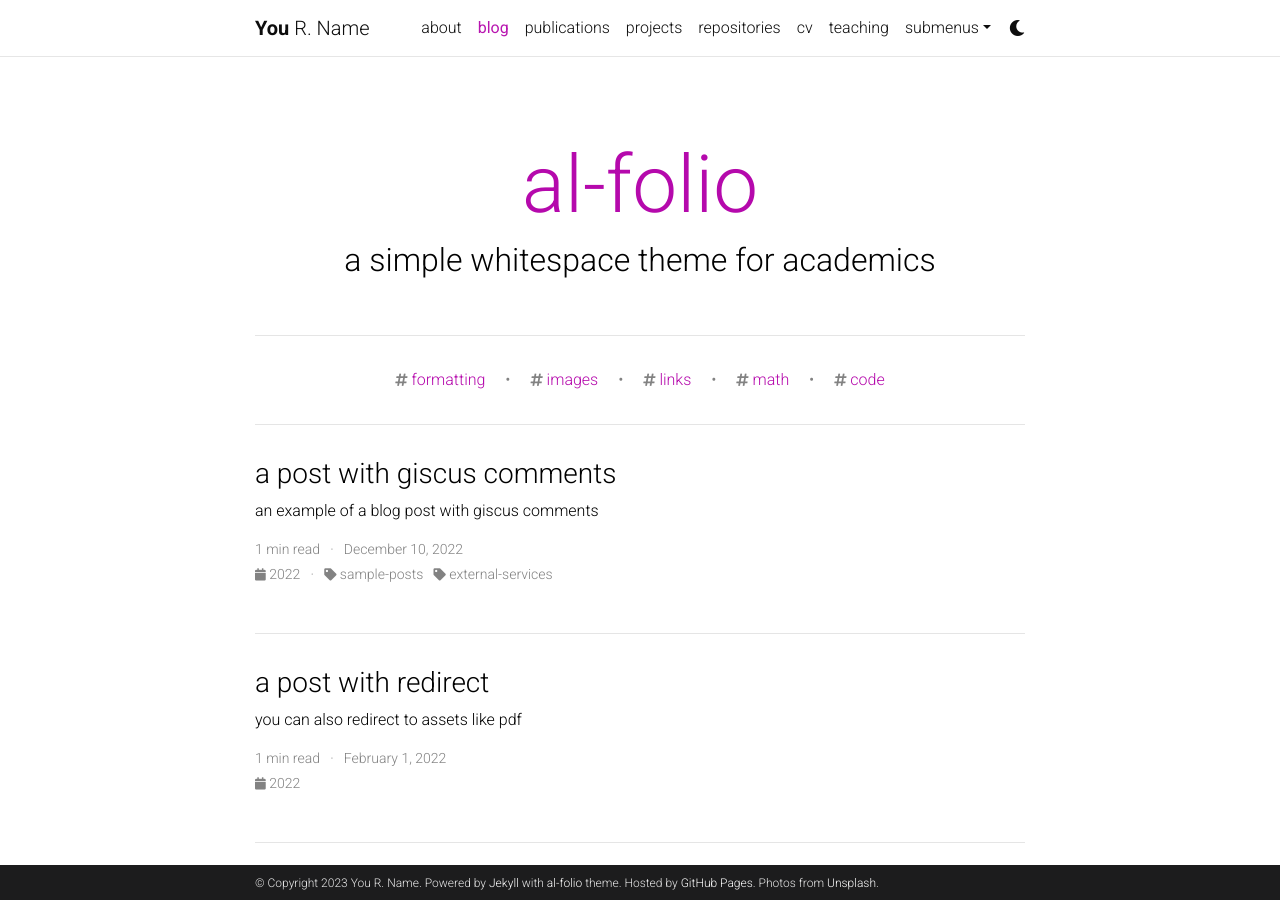
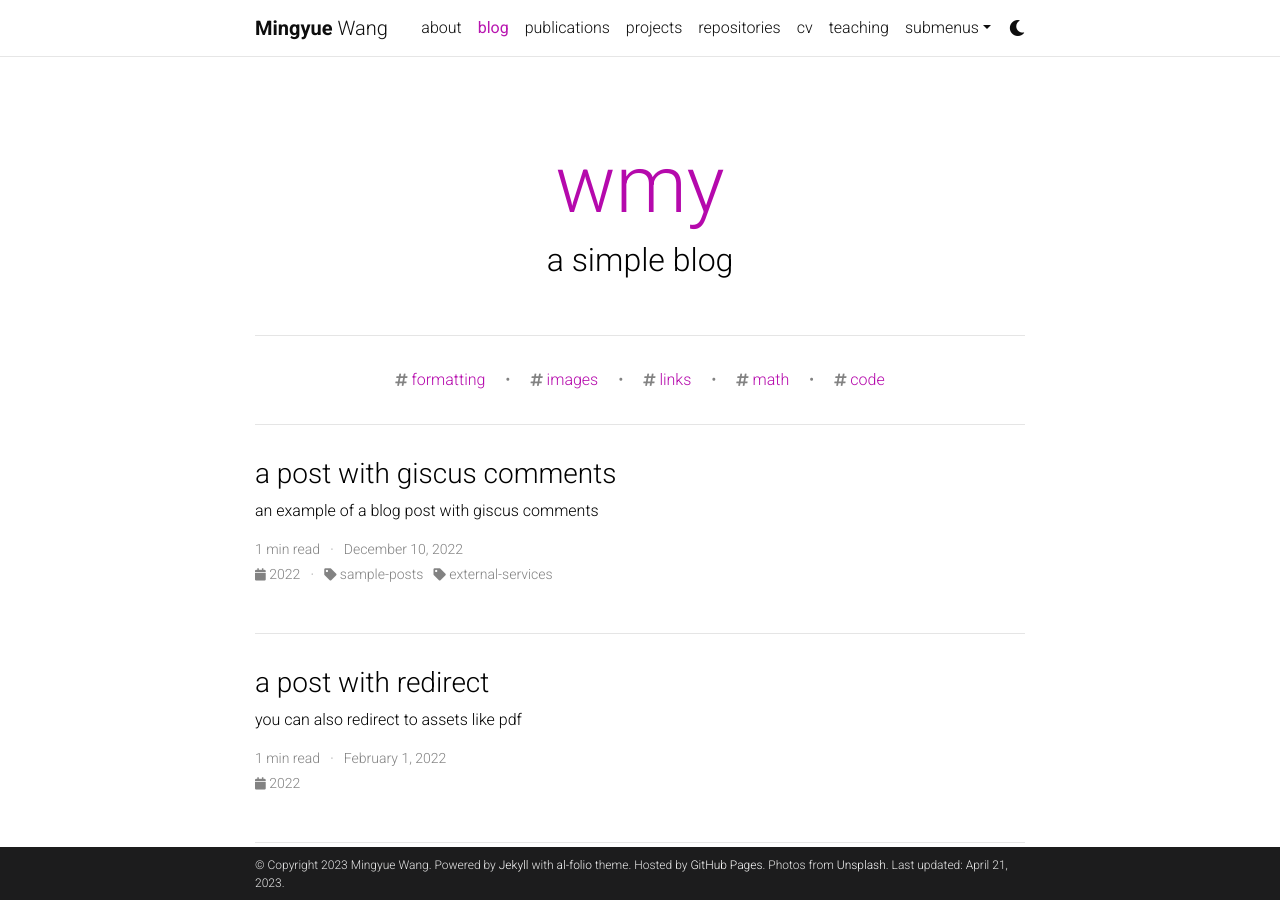
Before and after one commit to wangt99/wangt99.github.io, a Jekyll site: the page built from blog/index.html, in a window 1280 px wide and 900 px high. Built offline with Jekyll 4.4.1, drawn with Linux system fonts in a browser that asks for light colours; the list of posts is cut into pages by our own code; comment, search, counter and statistics services are not loaded; a style sheet for code colours, icons or effects is not loaded.

Commit message:
Update _config.yml

```diff
--- a/_config.yml
+++ b/_config.yml
@@ -3,12 +3,12 @@
 # -----------------------------------------------------------------------------
 
 title: blank # the website title (if blank, full name will be used instead)
-first_name: You
-middle_name: R.
-last_name: Name
+first_name: Mingyue
+middle_name:
+last_name: Wang
 email: you@example.com
 description: > # the ">" symbol means to ignore newlines until "footer_text:"
-  A simple, whitespace theme for academics. Based on [*folio](https://github.com/bogoli/-folio) design.
+  窗边明月’s homepage
 footer_text: >
   Powered by <a href="https://jekyllrb.com/" target="_blank">Jekyll</a> with <a href="https://github.com/alshedivat/al-folio">al-folio</a> theme.
   Hosted by <a href="https://pages.github.com/" target="_blank">GitHub Pages</a>.
@@ -18,9 +18,9 @@
 lang: en # the language of your site (for example: en, fr, cn, ru, etc.)
 icon: ⚛️  # the emoji used as the favicon (alternatively, provide image name in /assets/img/)
 
-url: https://alshedivat.github.io # the base hostname & protocol for your site
-baseurl: /al-folio # the subpath of your site, e.g. /blog/
-last_updated: false # set to true if you want to display last updated in the footer
+url: https://wangt99.github.io # the base hostname & protocol for your site
+baseurl: # the subpath of your site, e.g. /blog/
+last_updated: true # set to true if you want to display last updated in the footer
 impressum_path:  # set to path to include impressum link in the footer, use the same path as permalink in a page, helps to conform with EU GDPR
 
 # -----------------------------------------------------------------------------
@@ -120,9 +120,9 @@
 # Blog
 # -----------------------------------------------------------------------------
 
-blog_name: al-folio # blog_name will be displayed in your blog page
+blog_name: wmy # blog_name will be displayed in your blog page
 blog_nav_title: blog # your blog must have a title for it to be displayed in the nav bar
-blog_description: a simple whitespace theme for academics
+blog_description: a simple blog
 permalink: /blog/:year/:title/
 
 # Pagination
@@ -156,9 +156,9 @@
 # External sources.
 # If you have blog posts published on medium.com or other external sources,
 # you can display them in your blog by adding a link to the RSS feed.
-external_sources:
-  - name: medium.com
-    rss_url: https://medium.com/@al-folio/feed
+# external_sources:
+#   - name: medium.com
+#     rss_url: https://medium.com/@al-folio/feed
 
 # -----------------------------------------------------------------------------
 # Collections
```
